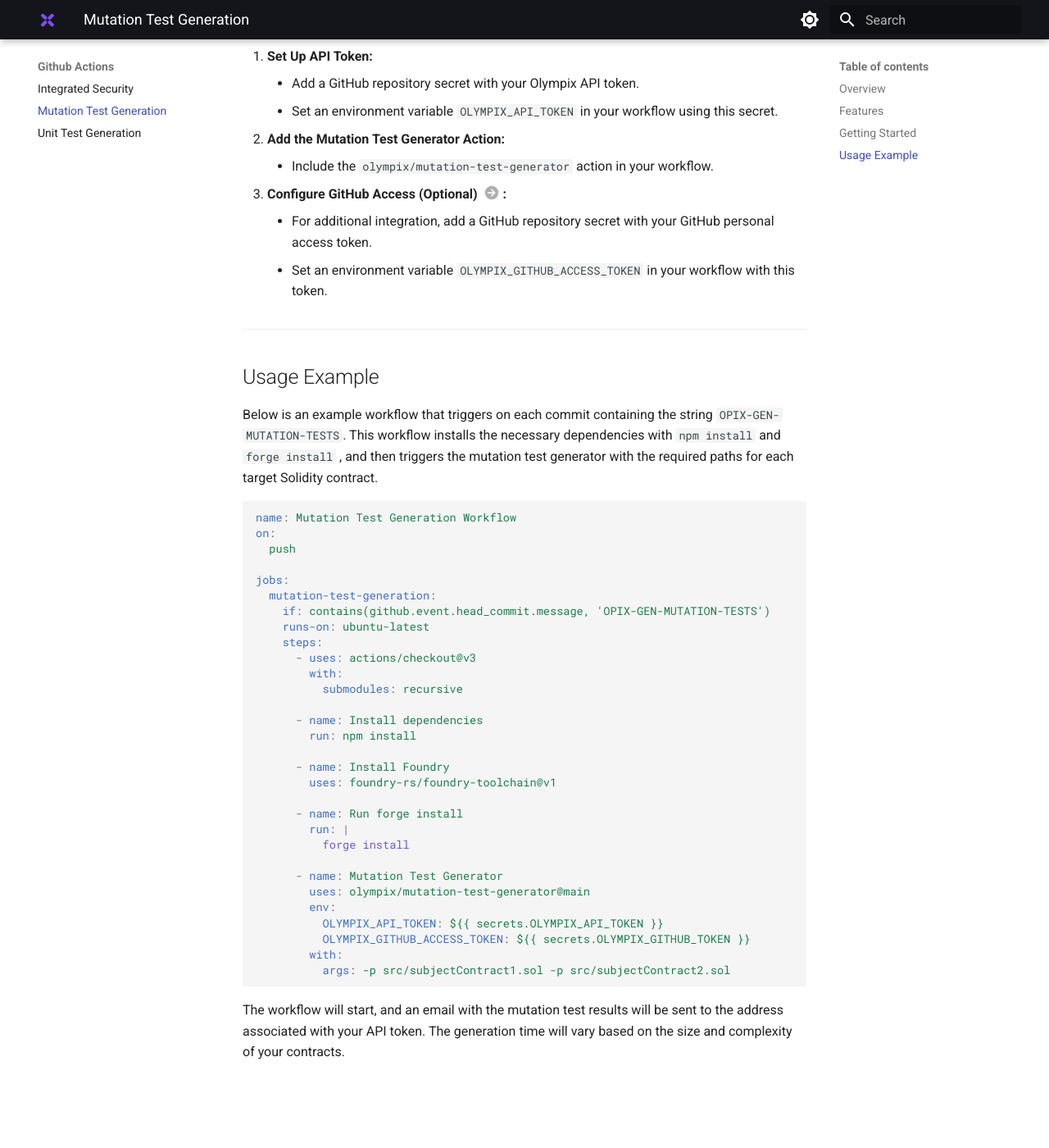
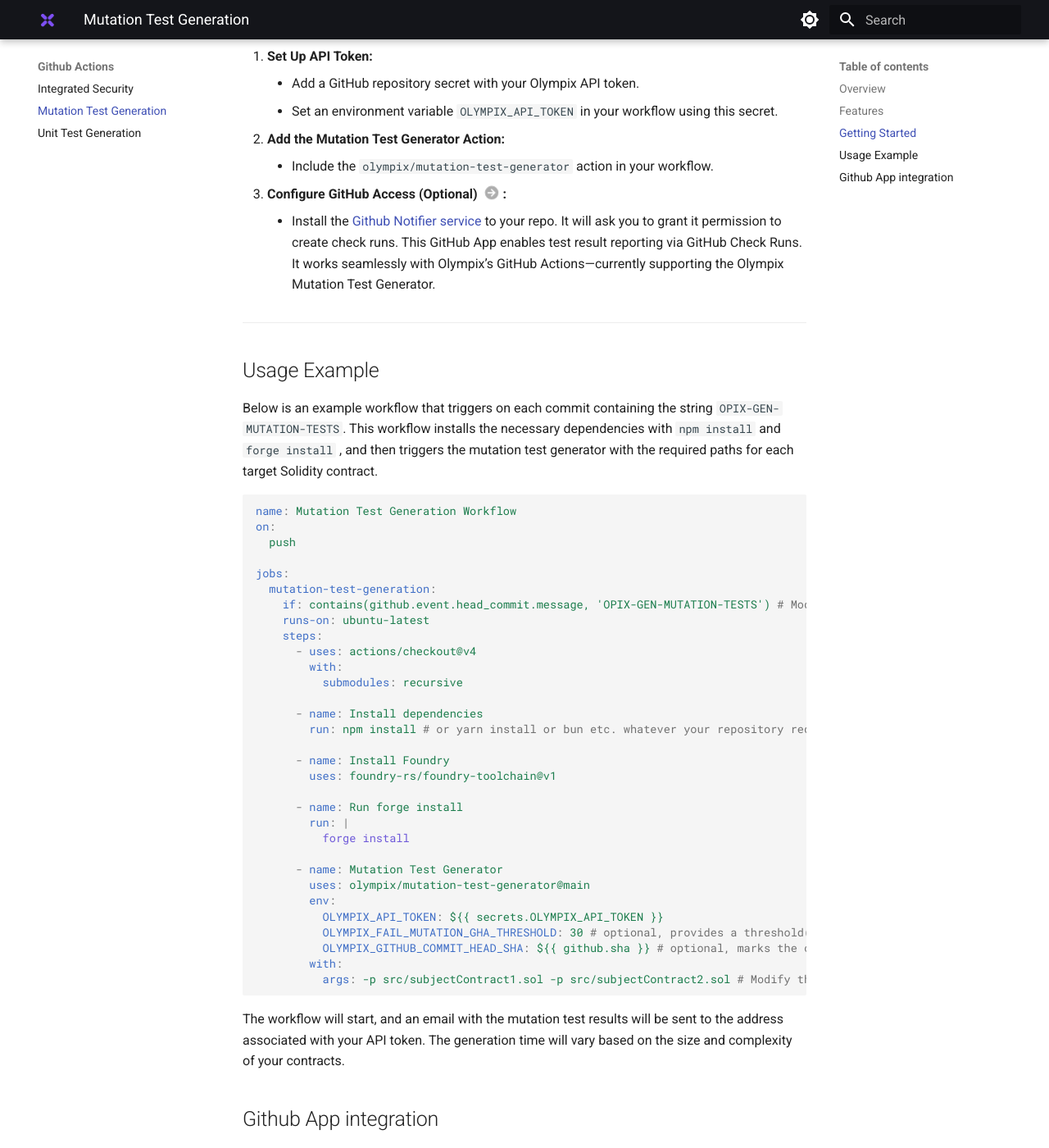
Before and after one commit to olympix/olympix.github.io, an MkDocs documentation site: the page built from docs/Github Actions/mutation-test-generator.md, in a window 1280 px wide and 1400 px high, scrolled down 1065 px. Shown: the whole window at 82% size. Built offline with MkDocs 1.6.1 and Material for MkDocs 9.7.7, drawn with Linux system fonts in a browser that asks for light colours; before the commit the page ends 2385 px from its top, so only the background shows below that; some of the changed text lies outside the part shown.

Commit message:
add info about extensions and olympix-notifier

````diff
--- a/docs/Github Actions/mutation-test-generator.md
+++ b/docs/Github Actions/mutation-test-generator.md
@@ -34,8 +34,9 @@
 2. **Add the Mutation Test Generator Action:**
       - Include the `olympix/mutation-test-generator` action in your workflow.
 3. **Configure GitHub Access (Optional) (1):**
-      - For additional integration, add a GitHub repository secret with your GitHub personal access token.
-      - Set an environment variable `OLYMPIX_GITHUB_ACCESS_TOKEN` in your workflow with this token.
+      - Install the [Github Notifier service](http://github.com/apps/olympix-notifier/) to your repo. It will ask you to grant it permission to create check runs. This GitHub App enables test result reporting via GitHub Check Runs. It works seamlessly with Olympix’s GitHub Actions—currently supporting the Olympix Mutation Test Generator.
+
+
 </div>
 1. This allows the mutation-tester to access your private GitHub repository.
 
@@ -52,15 +53,15 @@
 
 jobs:
   mutation-test-generation:
-    if: contains(github.event.head_commit.message, 'OPIX-GEN-MUTATION-TESTS')
+    if: contains(github.event.head_commit.message, 'OPIX-GEN-MUTATION-TESTS') # Modify this.
     runs-on: ubuntu-latest
     steps:
-      - uses: actions/checkout@v3
+      - uses: actions/checkout@v4
         with:
           submodules: recursive
 
       - name: Install dependencies
-        run: npm install
+        run: npm install # or yarn install or bun etc. whatever your repository requires to setup before being able to call forge test.
 
       - name: Install Foundry
         uses: foundry-rs/foundry-toolchain@v1
@@ -73,8 +74,16 @@
         uses: olympix/mutation-test-generator@main
         env:
           OLYMPIX_API_TOKEN: ${{ secrets.OLYMPIX_API_TOKEN }}
-          OLYMPIX_GITHUB_ACCESS_TOKEN: ${{ secrets.OLYMPIX_GITHUB_TOKEN }}
+          OLYMPIX_FAIL_MUTATION_GHA_THRESHOLD: 30 # optional, provides a threshold(in percentage) below which the check will fail.
+          OLYMPIX_GITHUB_COMMIT_HEAD_SHA: ${{ github.sha }} # optional, marks the commit on which the check run will appear in the repo.
         with:
-          args: -p src/subjectContract1.sol -p src/subjectContract2.sol
+          args: -p src/subjectContract1.sol -p src/subjectContract2.sol # Modify this: List of target contracts (we currently accept a maximum of 5 target contracts.)
 ```
+
+
+
 The workflow will start, and an email with the mutation test results will be sent to the address associated with your API token. The generation time will vary based on the size and complexity of your contracts.
+
+## Github App integration
+
+If you chose to install the `olympix-notifier` GitHub app to your repository, you will receive a check run on this commit with the results as a json object. This check will fail based on the `OLYMPIX_GITHUB_COMMIT_HEAD_SHA` variable. You can choose to script on top of this check run as well. Read more [here](https://docs.github.com/en/rest/checks/runs?apiVersion=2022-11-28).
````
Also changed, not shown: docs/CLI/Mutation Testing.md (+2 -2 lines), docs/CLI/index.md (+5 -2 lines).
